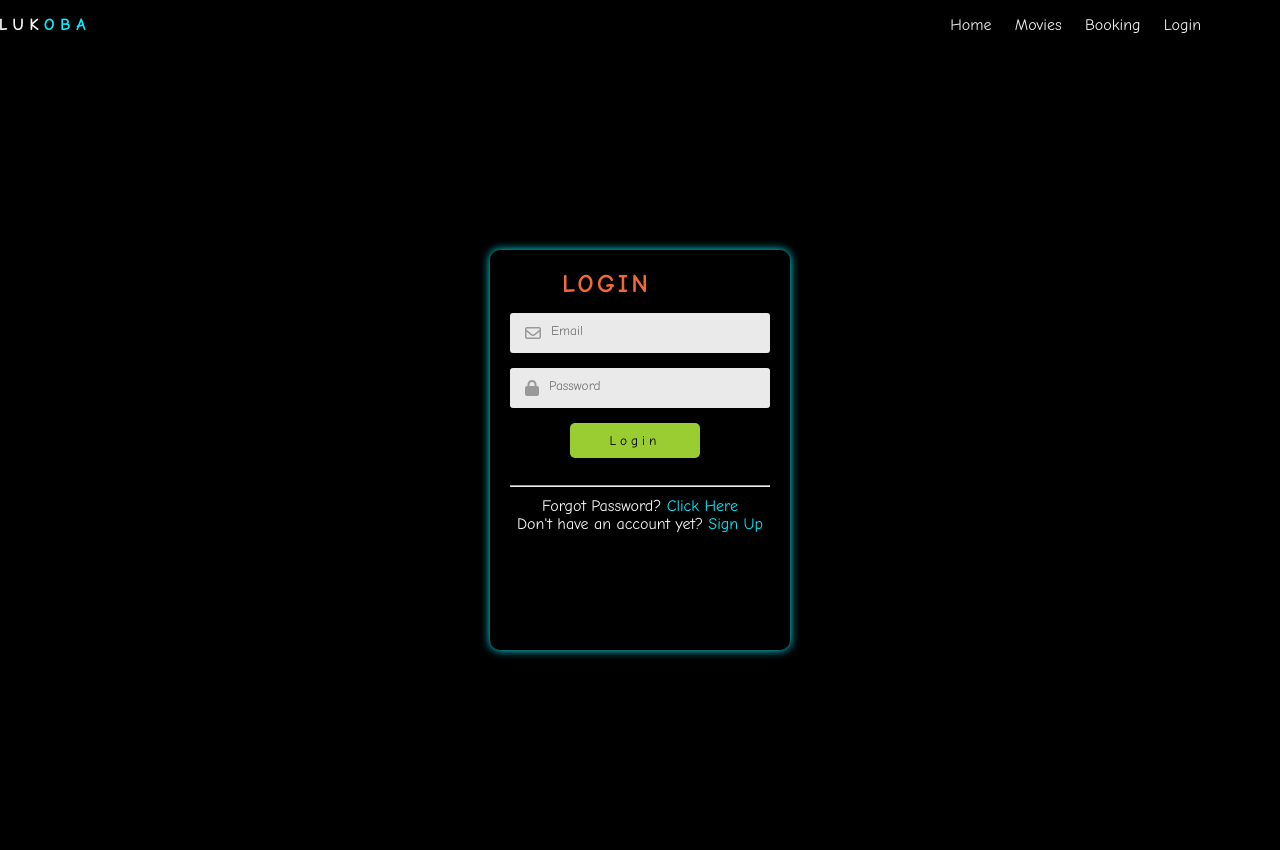
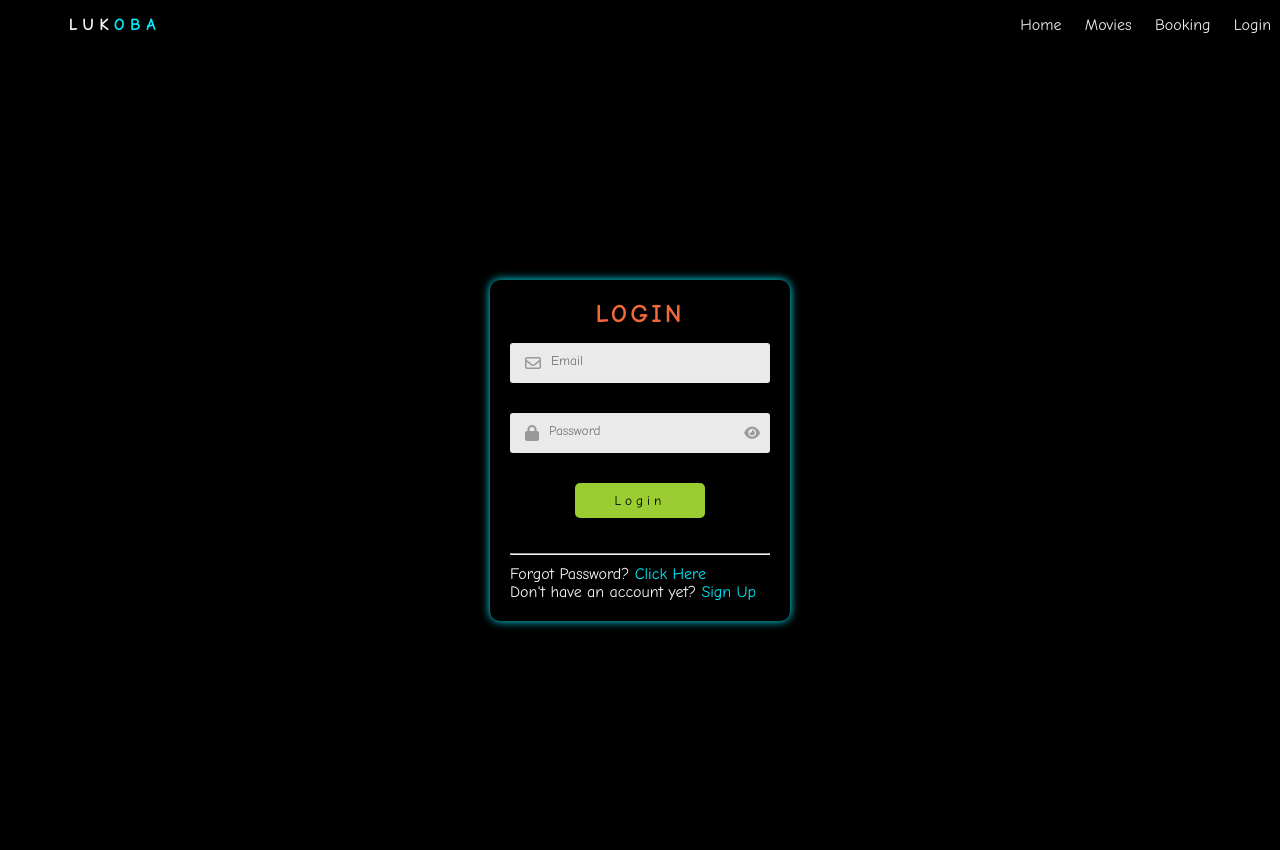
Before and after one commit to owayo-cloud/lukoba, a Python web app: template templates/login.html in a window 1280 px wide. Run offline with Jinja, Linux system fonts and the light colour scheme; the template is opened without the code that fills it, so the values that code supplies are empty; some libraries are stand-ins or nearby versions.

Commit message:
show password function

```diff
--- a/db_setup.py
+++ b/db_setup.py
@@ -1,5 +1,5 @@
 from sqlalchemy import create_engine
-from sqlalchemy.ext.declarative import declarative_base
+from sqlalchemy.orm import declarative_base
 from sqlalchemy.orm import sessionmaker
 
 DATABASE_URL = "sqlite:///luKoBa.sqlite3"
--- a/server.py
+++ b/server.py
@@ -7,7 +7,7 @@ from jinja2 import Environment, FileSystemLoader
 from werkzeug.security import generate_password_hash, check_password_hash
 from http import cookies
 from db_setup import SessionLocal, init_db
-from models import User, Movie,Showtime, Booking, Payment
+from models import User, Movie, Booking
 from urllib.parse import parse_qs
 from watchdog.observers import Observer
 from watchdog.events import FileSystemEventHandler
--- a/static/css/signLog.css
+++ b/static/css/signLog.css
@@ -6,7 +6,6 @@
 }
 .form_box{
     width: 300px;
-    height: 400px;
     padding: 20px;
     border-radius: 10px;
     box-shadow: 0 0 10px #0ef;
@@ -14,14 +13,16 @@
 .form_box h2 {
     margin-top: 0;
     color: #f1683a;
-    margin-left: 20%;
     letter-spacing: 4px;
     text-transform: uppercase;
+    text-align: center;
 }
 .input_group{
-    height: 52px;
+    display: flex;
+    flex-direction: column;
 }
 .input_field{
+    position: relative;
     background: #eaeaea;
     margin: 15px 0;
     border-radius: 3px;
@@ -31,8 +32,12 @@
     transition: max-height 0.5s;
     overflow: hidden;
 }
+.input_field i{
+    margin-left: 15px;
+    color: #999;
+}
 .input_field input{
-    width: calc(100% - 30px);
+    width: calc(100% - 50px);
     background: transparent;
     border: 0;
     outline: 0;
@@ -41,13 +46,49 @@
     border-radius: 5px;
     box-sizing: border-box;
 }
+.toggle-password{
+    position: absolute;
+    right: 10px;
+    top: 50%;
+    transform: translateY(-50%);
+    font-size: 14px;
+    color: #999;
+    cursor: pointer;
+    transition: color 0.3s ease;
+}
+.toggle-password:hover{
+    color: #f1683a;
+}
+/* Ensure the eye icon is properly aligned and sized */
+.toggle-password i {
+    margin: 0;
+}
+.checkbox_group {
+    display: flex;
+    align-items: center;
+    margin: 15px 0;
+}
+
+.checkbox_group input[type="checkbox"] {
+    margin-right: 10px;
+    accent-color: #f1683a; /* Adjust the color as needed */
+}
+
+.checkbox_group label {
+    color: #eaeaea;
+    font-size: 14px;
+    cursor: pointer;
+}
+
+.checkbox_group input[type="checkbox"]:hover + label {
+    color: #f1683a;
+}
 button {
     letter-spacing: 4px;
     width: 50%;
     font-weight: 500;
     display:block;
-    margin-left: 60px;
-    margin-top: 10px;
+    margin: 15px auto;
     padding: 10px;
     background-color: #9acd32;
     color: #000;
@@ -62,16 +103,15 @@ button:hover {
 .error{
     color: #ff0000;
 }
-.input_field i{
-    margin-left: 15px;
-    color: #999;
-}
+
 .form_footer {
     margin-top: 200px;
-    text-align: center;
 }
 #lForm_footer{
-    margin-top: 120px;
+    margin-top: 20px;
+}
+#rForm_footer{
+    margin-top: 20px;
 }
 .form_footer hr {
     margin-bottom: 10px;
--- a/static/css/style.css
+++ b/static/css/style.css
@@ -18,8 +18,8 @@ header{
     position: relative;
     align-items: center;
     justify-content: right;
-    max-width: 90%;
-    width: 1140px;
+    max-width: 100%;
+    width: 1340px;
     height: 50px;
     z-index: 100;
     margin: auto;
--- a/templates/login.html
+++ b/templates/login.html
@@ -19,18 +19,21 @@
                 <div class="input_field">
                     <i class="fa-solid fa-lock"></i>
                     <input type="password" id="lPass" placeholder="Password" name="password" required>
+                    <span class="toggle-password" onclick="togglePassword('lPass', this)"><i class="fa-solid fa-eye"></i></span>
                 </div>
+                <!--<div class="checkbox_group">
+                    <input type="checkbox" id="rememberMe" name="remember">
+                    <label for="rememberMe">Remember Me</label>
+                </div>-->
                 <button type="submit" id="loginBtn">Login</button>
             </div>
-
         </form>
-
         <div class="form_footer" id="lForm_footer">
            <div>
             {{session.error}}
             </div>
              <hr>
-            <p>Forgot Password? <a href="#" onclick="toggleForm('forgot')">Click Here</a></p>
+            <p>Forgot Password? <a href="/forgot-password"('forgot')">Click Here</a></p>
             <p> Don't have an account yet? <a href="/register">Sign Up</a></p>
         </div>
     </div>
@@ -38,11 +41,23 @@
 
 {% endblock content %}
 
-
 {% block extrascripts %}
 <script src="https://kit.fontawesome.com/a960bf3c61.js" crossorigin="anonymous"></script>
+<script>
+    function togglePassword(inputId, toggleIcon) {
+    const passwordField = document.getElementById(inputId);
+    const eyeIcon = toggleIcon.querySelector('i');
 
-<script>
+    if (passwordField.type === "password") {
+        passwordField.type = "text";
+        eyeIcon.classList.remove('fa-eye'); // Remove open eye icon
+        eyeIcon.classList.add('fa-eye-slash'); // Add closed eye icon
+    } else {
+        passwordField.type = "password";
+        eyeIcon.classList.remove('fa-eye-slash'); // Remove closed eye icon
+        eyeIcon.classList.add('fa-eye'); // Add open eye icon
+    }
+}
     document.getElementById('loginBtn').addEventListener('click', function(event){
         var email = document.getElementById('lEmail').value;
         var password = document.getElementById('lPass').value;
```
Also changed, not shown: models.py (+3 -40 lines), templates/forgot_password.html (added, +26 -0 lines), templates/register.html (+16 -2 lines).
